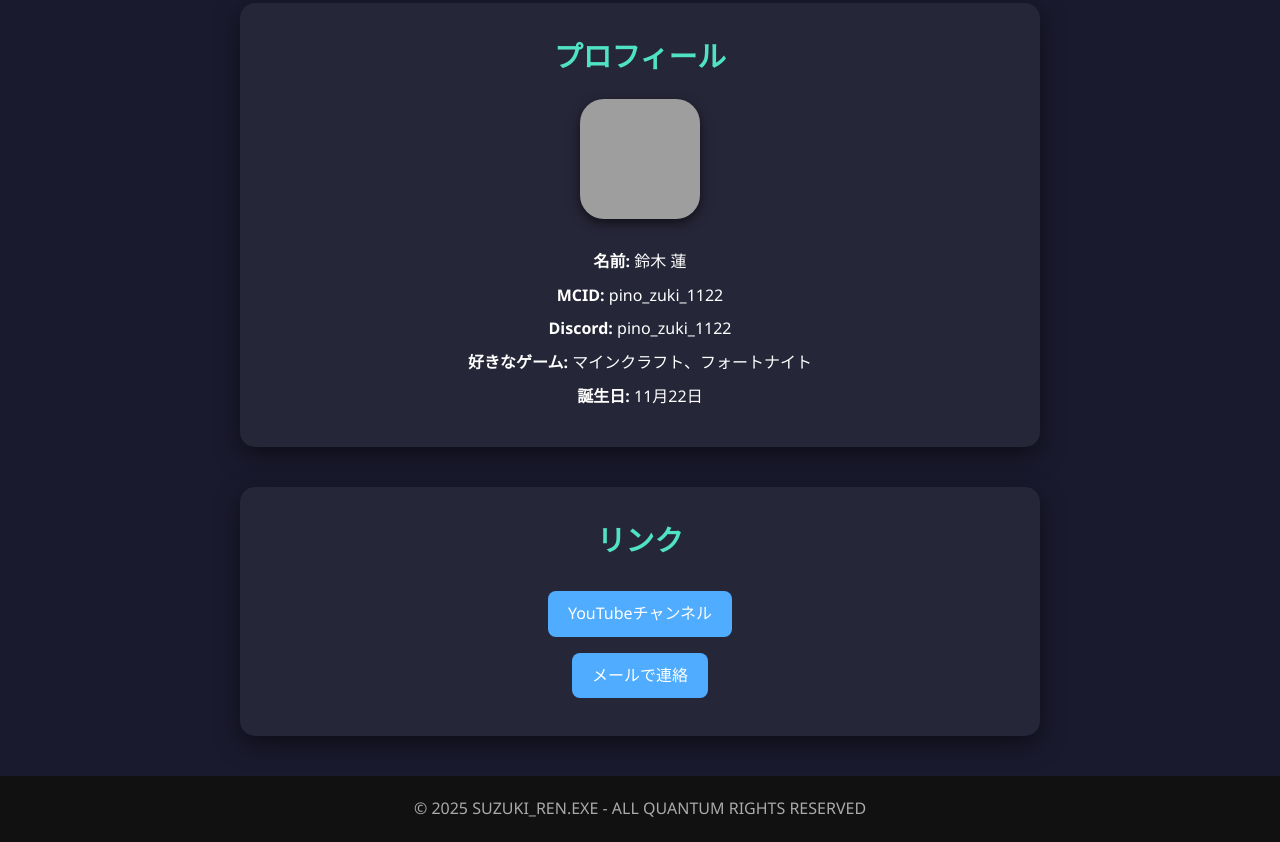
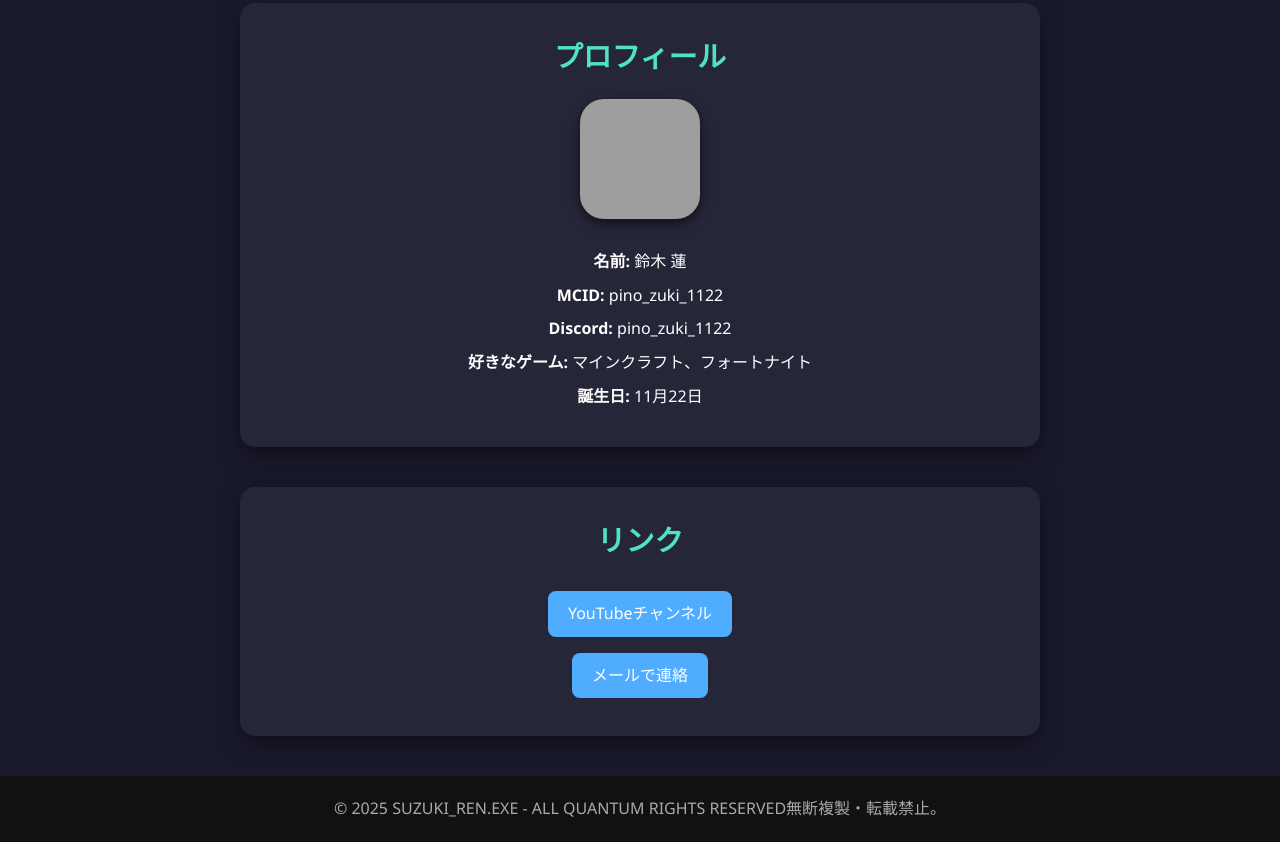
Before and after one commit to 7498penta-a11y/Pino-website, a plain HTML site: page index.html in a window 1280 px wide. Shown: the part 315-1157 px from the top of the page. Drawn offline with Linux system fonts and the light colour scheme; grey boxes are pictures that could not be loaded.

Commit message:
index.html

```diff
--- a/index.html
+++ b/index.html
@@ -35,7 +35,7 @@
   </main>
 
   <footer>
-    <p>© 2025 SUZUKI_REN.EXE - ALL QUANTUM RIGHTS RESERVED</p>
+    <p>© 2025 SUZUKI_REN.EXE - ALL QUANTUM RIGHTS RESERVED無断複製・転載禁止。</p>
   </footer>
 
   <script src="script.js"></script>
```
